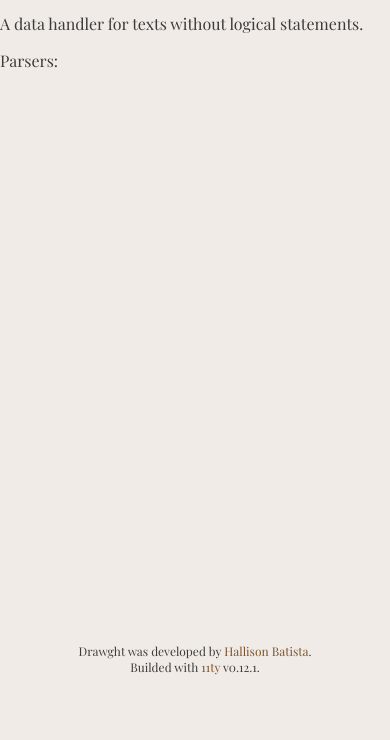
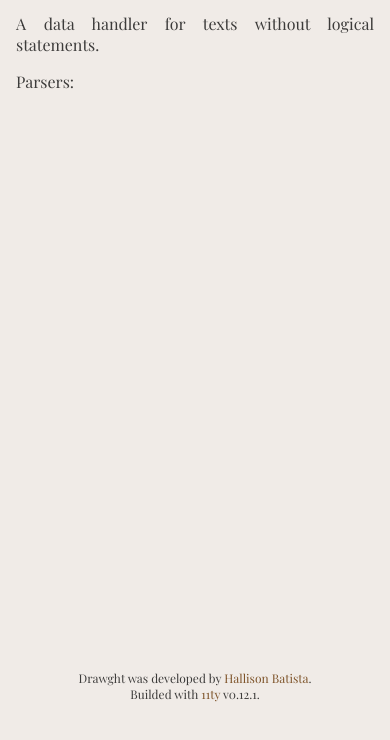
Before and after one commit to drawght/drawght.github.io, an Eleventy site: page content/index.md in a window 390 px wide. Shown: the part 112-852 px from the top of the page. Built offline with nearby package versions, Linux system fonts and the light colour scheme; Eleventy itself is replaced by a stand-in of ours; files that its build step writes are made by us from their sources; a small style sheet from the web is missing; what markdown-it-deflist, markdown-it-highlightjs would draw is missing.

Commit message:
Margin fix

```diff
--- a/assets/styles/settings.css
+++ b/assets/styles/settings.css
@@ -33,6 +33,10 @@
     "footer";
     --grid-template-columns: 100%;
     --grid-template-rows: 20% 10% 50% 20%;
+  }
+
+  body {
+    margin: 0 1.00rem !important;
   }
 }
 
--- a/package.json
+++ b/package.json
@@ -1,6 +1,6 @@
 {
   "name": "drawght.github.io",
-  "version": "0.1.0",
+  "version": "0.1.1",
   "title": "Drawght",
   "description": "A data handler for texts without logical statements.",
   "main": ".eleventy.js",
```
